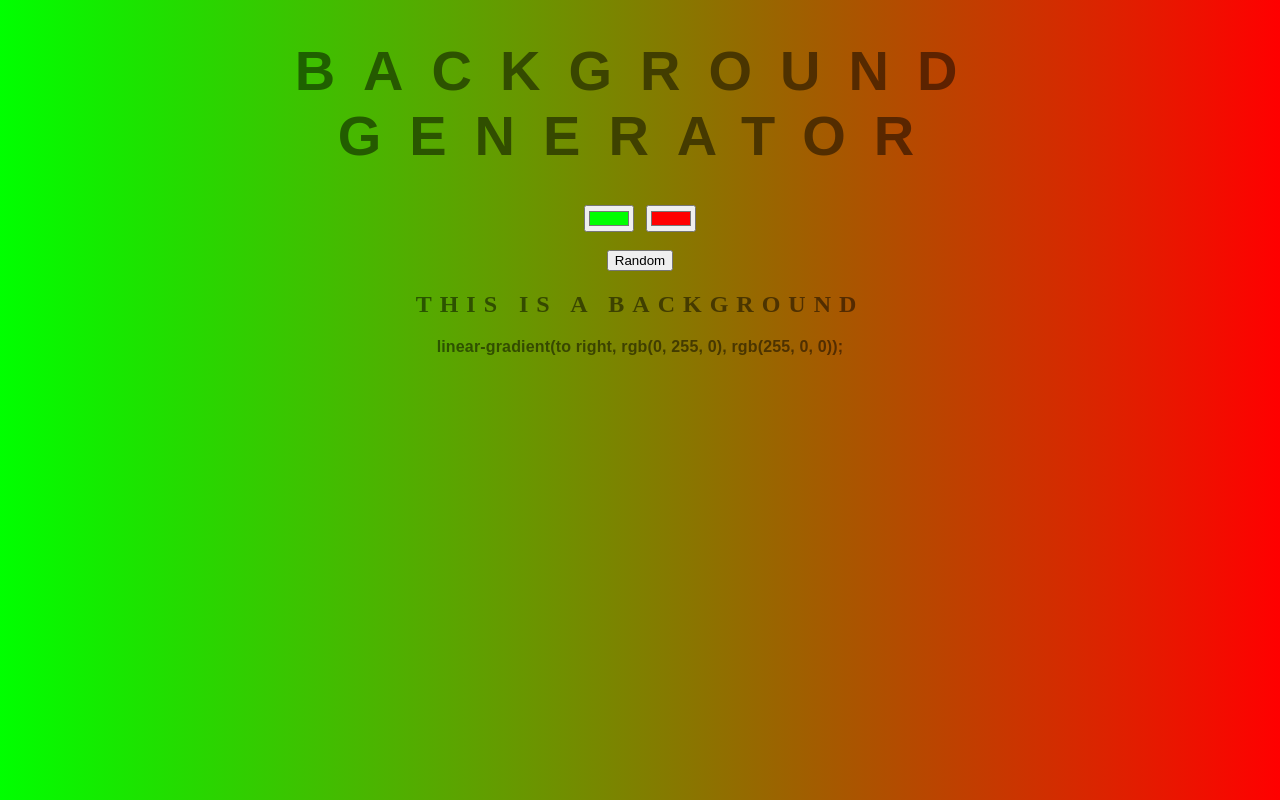
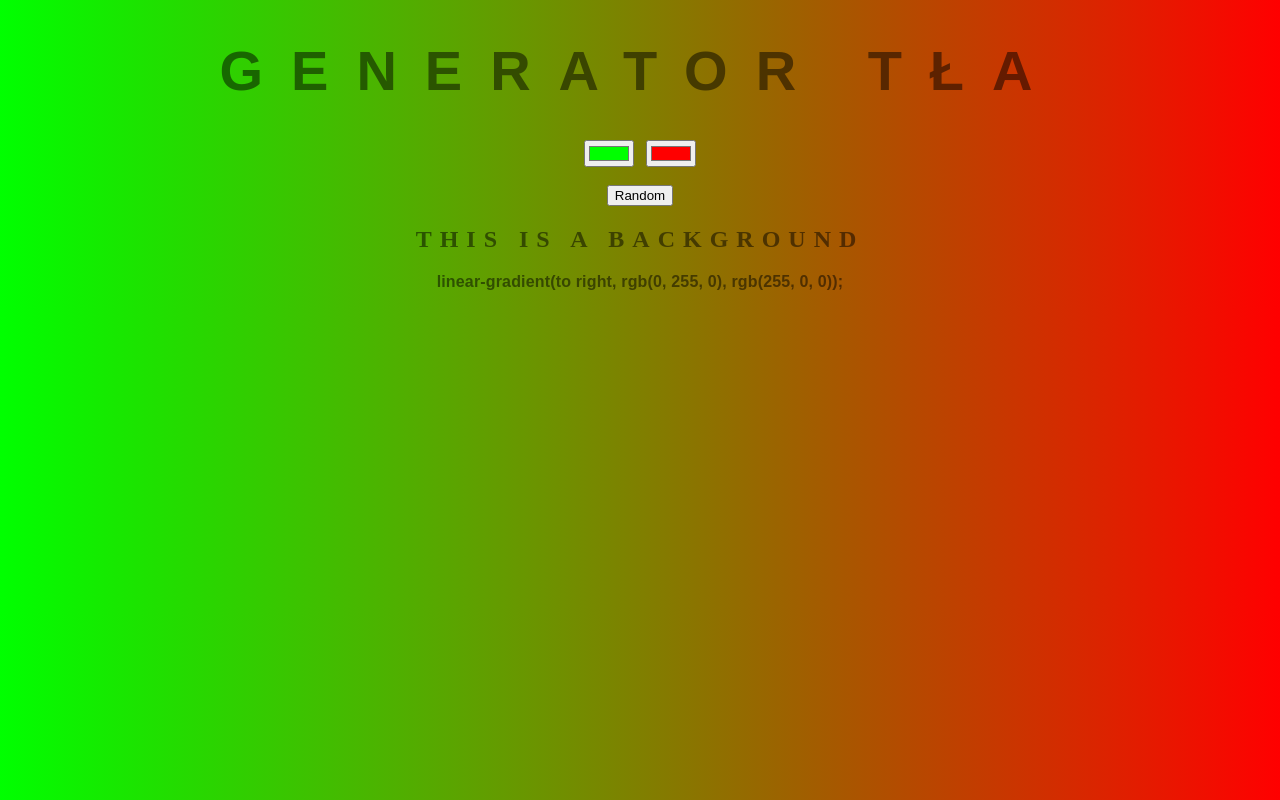
Before and after one commit to lukasz6678/background-generator, a plain HTML site: page index.html in a window 1280 px wide. Drawn offline with Linux system fonts and the light colour scheme.

Commit message:
polski tytul

```diff
--- a/index.html
+++ b/index.html
@@ -5,7 +5,7 @@
     <link rel="stylesheet" type="text/css" href="style.css" />
   </head>
   <body id="gradient">
-    <h1>Background Generator</h1>
+    <h1>Generator tła</h1>
     <input class="color1" type="color" name="color1" value="#00ff00" />
     <input class="color2" type="color" name="color2" value="#ff0000" />
     <br />
```
